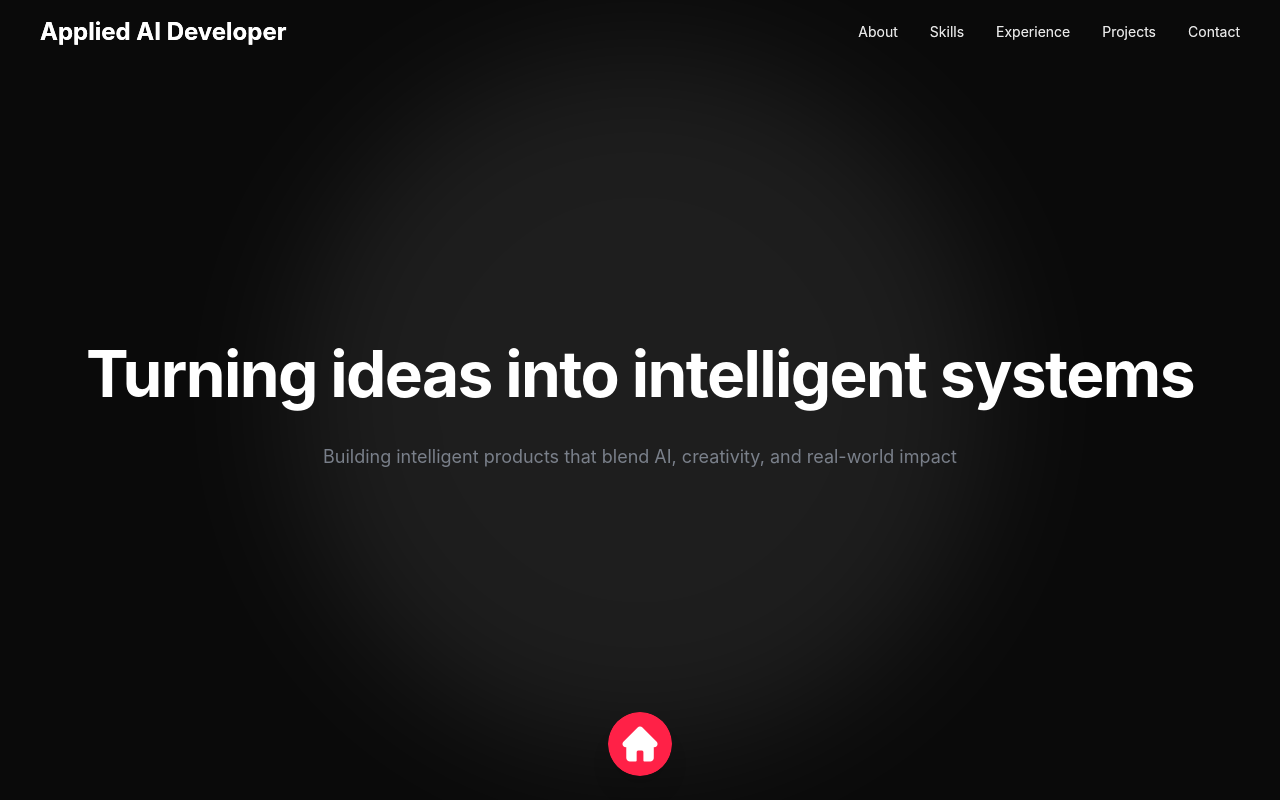
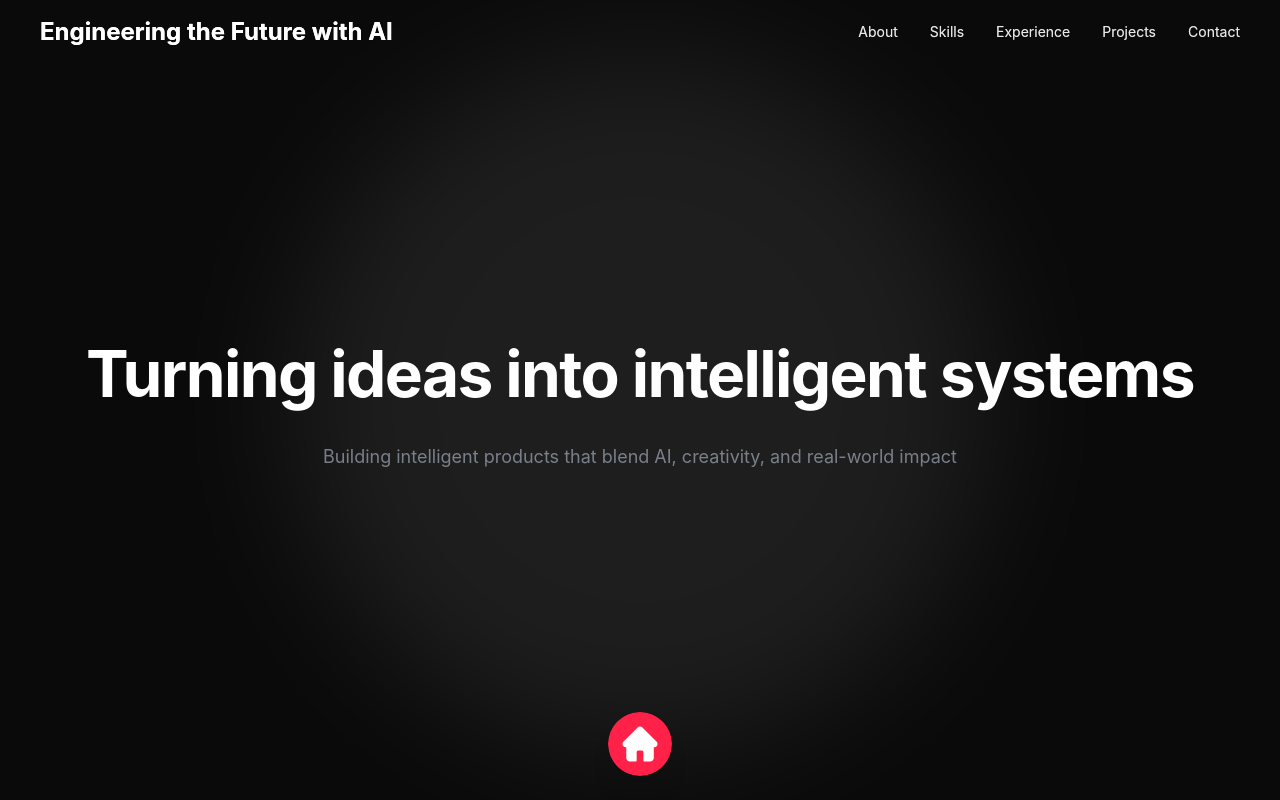
Before and after one commit to kumarvarun3162/My-Portfolio-, a React (Vite) app in the folder Coding With Varun/: page / in a window 1280 px wide. Built offline with nearby package versions, Linux system fonts and the light colour scheme.

Commit message:
Navbar Improved

```diff
--- a/Coding With Varun/src/components/Navbar.jsx
+++ b/Coding With Varun/src/components/Navbar.jsx
@@ -27,7 +27,7 @@ export default function Navbar() {
           whileHover={{ scale: 1.05 }}
           className="text-xl md:text-2xl font-bold cursor-pointer"
         >
-          Applied AI Developer
+          Engineering the Future with AI
         </motion.h1>
 
         {/* Desktop Menu */}
```
